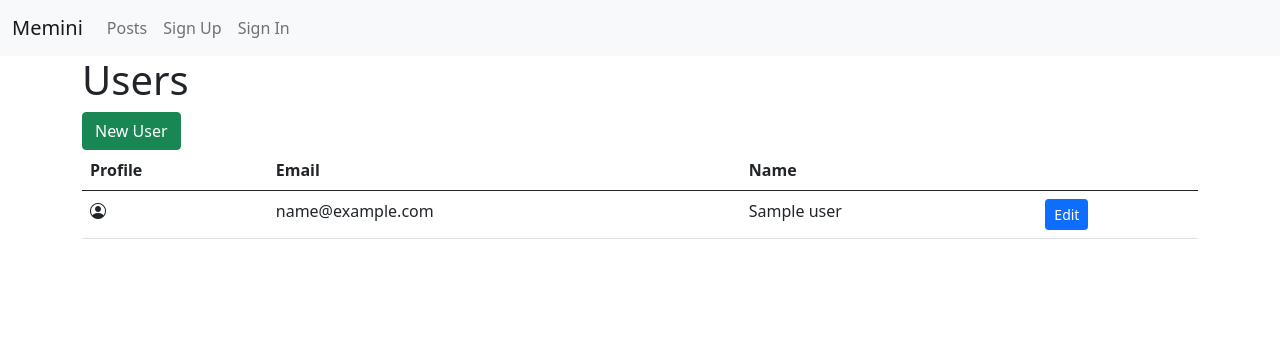
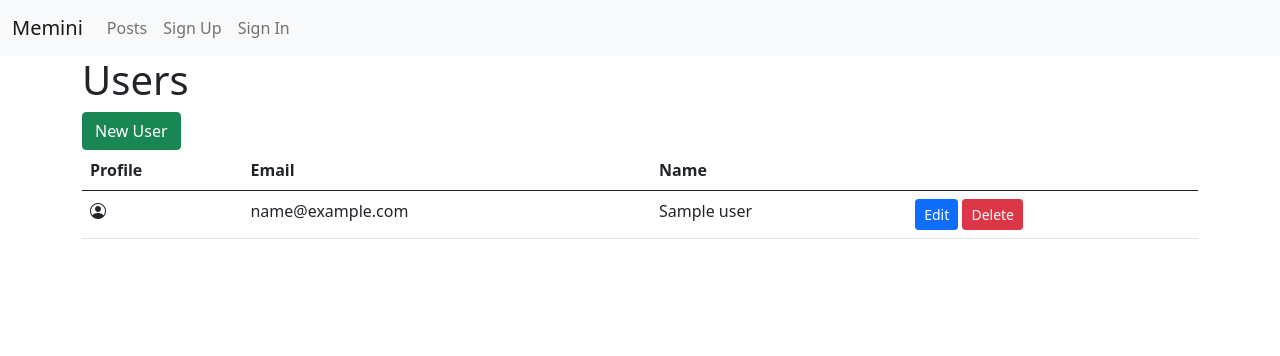
Before and after one commit to felipe-canever-fernandes/memini_web_mvc, a PHP site: template app/views/users/index.twig in a window 1280 px wide. Shown: the top 356 px of the page. Run offline with PHP 8.4, Linux system fonts and the light colour scheme; the template is opened without the code that fills it: most values are stand-ins (such as "Sample title", 1, 10 or a date in 2020); some libraries are stand-ins or nearby versions.

Commit message:
Create button for deleting user

```diff
--- a/app/views/users/index.twig
+++ b/app/views/users/index.twig
@@ -24,9 +24,47 @@
                 </th>
                 <td>{{ user.getEmail }}</td>
                 <td>{{ user.getName }}</td>
-                <td><a class="btn btn-sm btn-primary" href="/users/{{ user.getId }}/edit">Edit</a></td>
+                <td>
+                    <a class="btn btn-sm btn-primary" href="/users/{{ user.getId }}/edit">Edit</a>
+                    {% if user.getId != signedInUser.getId %}
+                        <button
+                                type="button"
+                                class="btn btn-sm btn-danger"
+                                onclick="displayModal({{ user.getId }}, '{{ user.getName }}', '{{ user.getEmail }}')"
+                                data-bs-toggle="modal" data-bs-target="#modal"
+                        >
+                            Delete
+                        </button>
+                    {% endif %}
+                </td>
             </tr>
         {% endfor %}
         </tbody>
     </table>
+
+    <!-- Modal -->
+    <div class="modal fade" id="modal" tabindex="-1" aria-labelledby="modalLabel" aria-hidden="true">
+        <div class="modal-dialog">
+            <div class="modal-content">
+                <div class="modal-header">
+                    <h5 class="modal-title" id="modalLabel">Delete User</h5>
+                    <button type="button" class="btn-close" data-bs-dismiss="modal" aria-label="Close"></button>
+                </div>
+                <div class="modal-body">
+                    Are you sure you want to delete user <strong><span id="userNameSpan"></span></strong>?
+                </div>
+                <div class="modal-footer">
+                    <button type="button" class="btn btn-secondary" data-bs-dismiss="modal">Cancel</button>
+                    <form method="post" action="users/delete">
+                        <input type="hidden" id="userIdInput" name="userId" value="">
+                        <button type="submit" class="btn btn-danger" name="delete">Delete User</button>
+                    </form>
+                </div>
+            </div>
+        </div>
+    </div>
 {% endblock %}
+
+{% block scripts %}
+    <script src="/scripts/usersIndex.js"></script>
+{% endblock %}
--- /dev/null
+++ b/public/scripts/usersIndex.js
@@ -0,0 +1,14 @@
+const userNameSpan = $('#userNameSpan');
+const userIdInput = $('#userIdInput');
+
+function toggleVisibility() {
+    eye.toggleClass('bi-eye-fill bi-eye-slash');
+
+    const type = password.prop('type') === 'password' ? 'text' : 'password';
+    password.prop('type', type);
+}
+
+function displayModal(userId, userName, userEmail) {
+    userNameSpan.text(`${userEmail} (${userName})`);
+    userIdInput.val(userId);
+}
```
